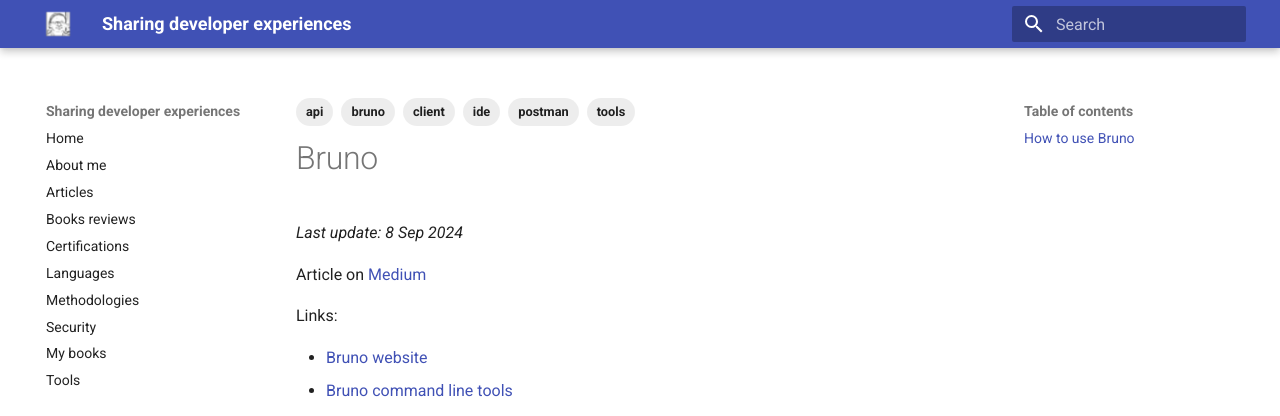
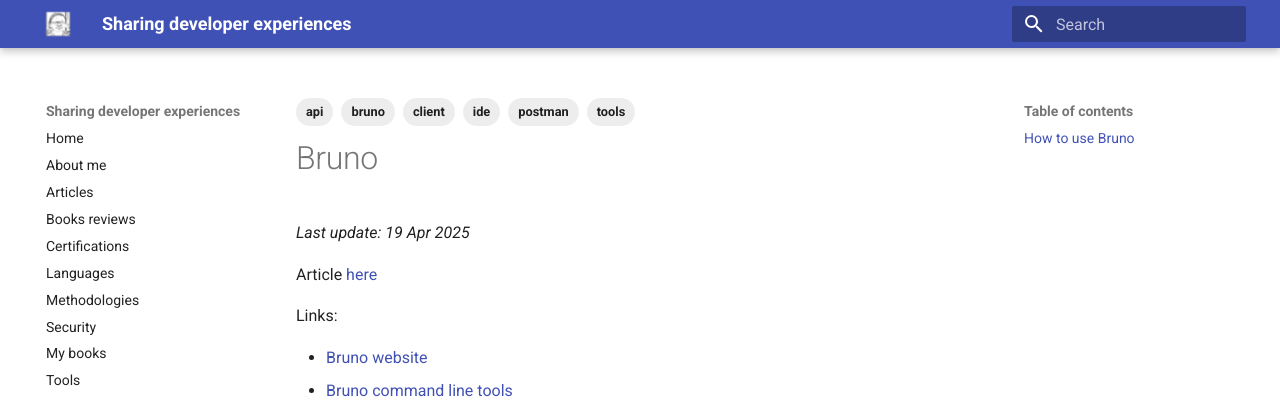
Before and after one commit to gualtierotesta/blog, an MkDocs documentation site: the page built from docs/tools/ide/bruno.md, in a window 1280 px wide and 1069 px high. Shown: the top 416 px of the window. Built offline with MkDocs 1.6.1 and Material for MkDocs 9.7.7, drawn with Linux system fonts in a browser that asks for light colours.

Commit message:
Remove references to Medium

```diff
--- a/docs/tools/ide/bruno.md
+++ b/docs/tools/ide/bruno.md
@@ -4,9 +4,9 @@
 
 # Bruno
 
-*Last update: 8 Sep 2024*
+*Last update: 19 Apr 2025*
 
-Article on [Medium](https://medium.com/@gualtierotesta/bruno-an-ide-for-apis-8f0257394e41)
+Article [here](../../articles/bruno.md)
 
 Links:
 
```
Also changed, not shown: docs/about.md (+0 -1 lines).
